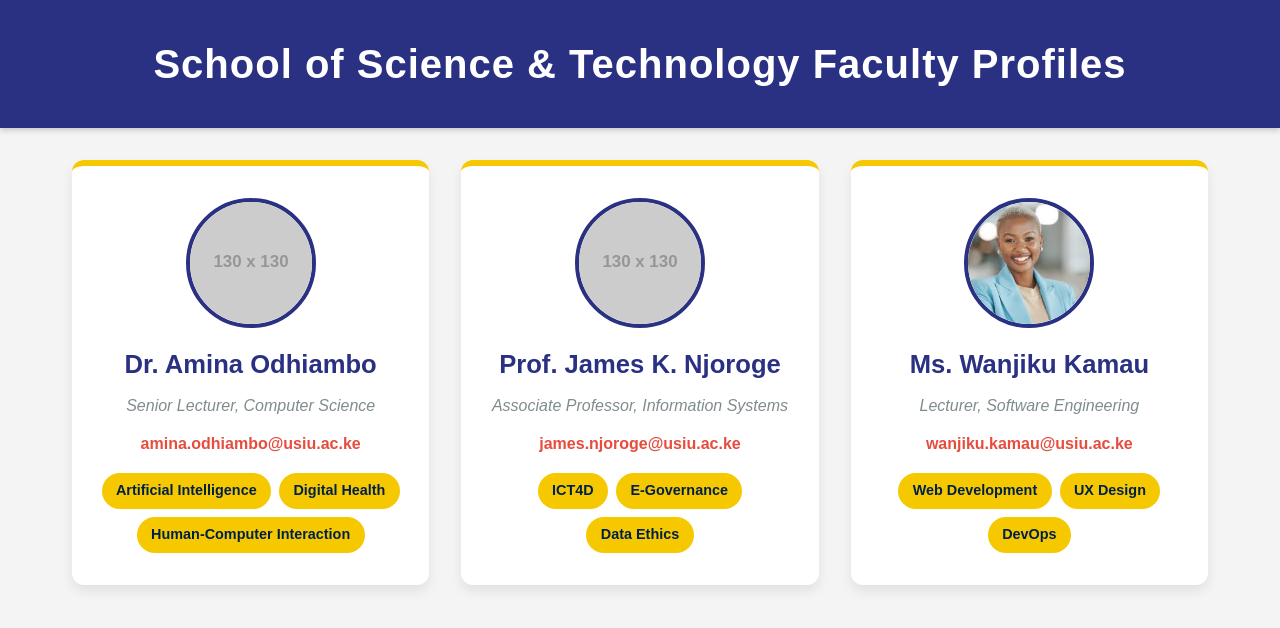
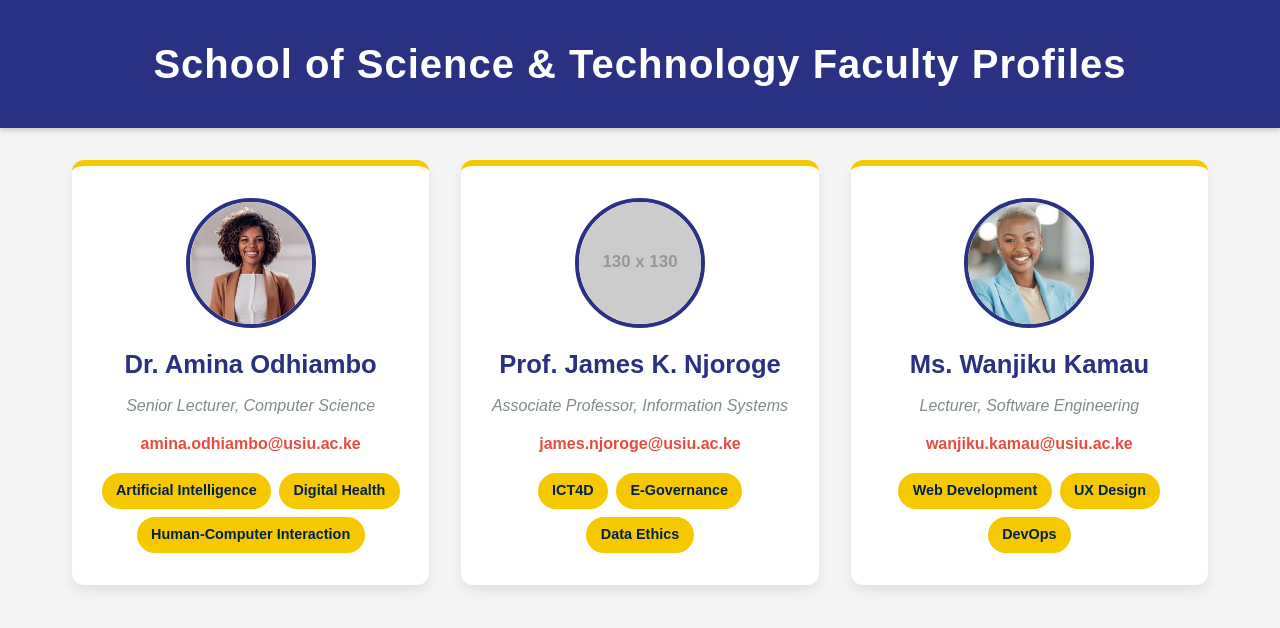
Before and after one commit to nadiamariaotieno/End-Semester-IST4035, a plain HTML site: page index.html in a window 1280 px wide. Drawn offline with Linux system fonts and the light colour scheme; placeholder pictures from the web are drawn by us.

Commit message:
Update index.html

```diff
--- a/index.html
+++ b/index.html
@@ -16,7 +16,7 @@
 
       <!-- Faculty Profile: Dr. Amina Odhiambo -->
       <article class="faculty-card">
-        <img src="https://via.placeholder.com/130" alt="Dr. Amina Odhiambo Profile Photo">
+        <img src="https://github.com/nadiamariaotieno/End-Semester-IST4035/blob/main/Lady.jpeg" alt="Dr. Amina Odhiambo Profile Photo">
         <h2>Dr. Amina Odhiambo</h2>
         <p class="title">Senior Lecturer, Computer Science</p>
         <a href="mailto:amina.odhiambo@usiu.ac.ke" class="email">amina.odhiambo@usiu.ac.ke</a>
```
